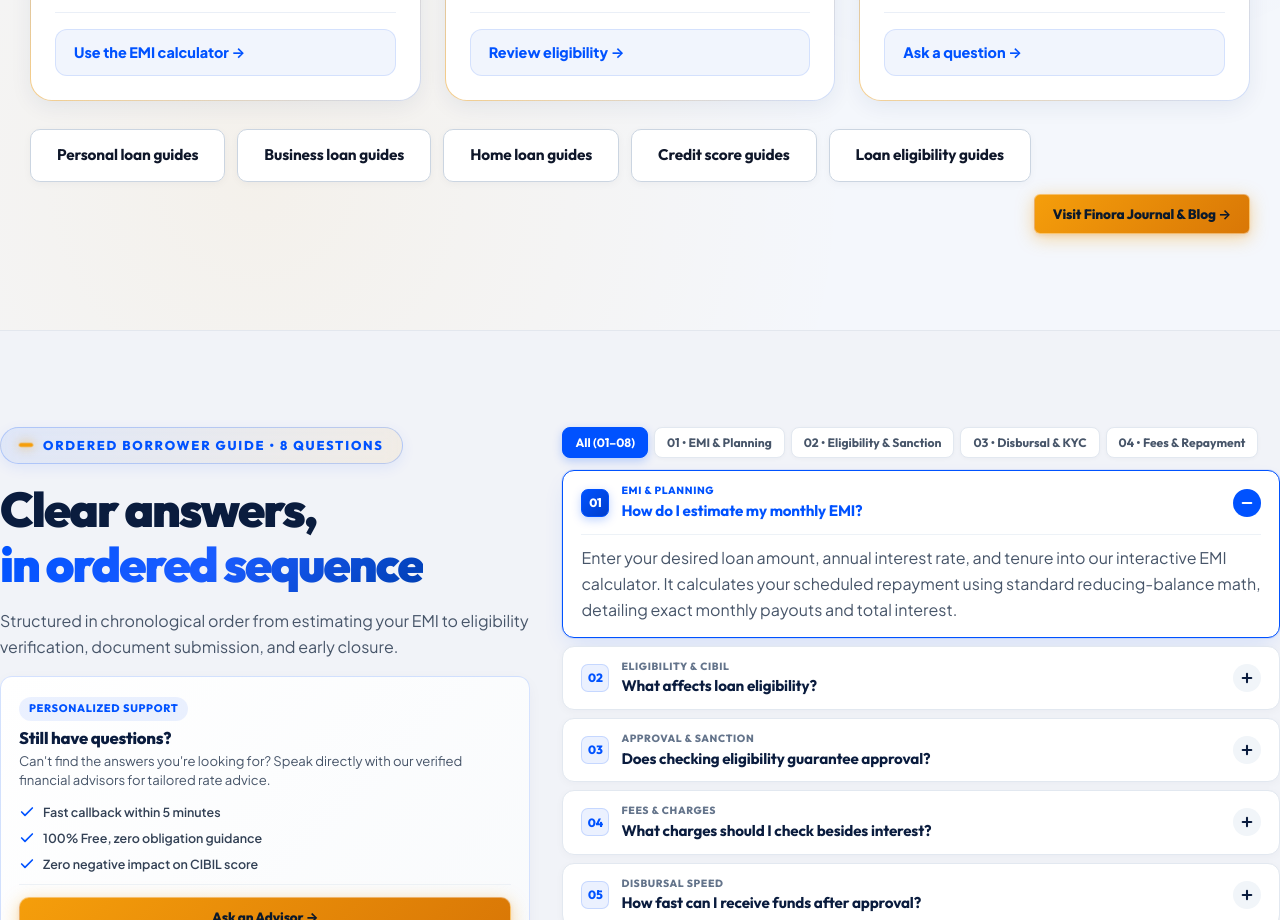
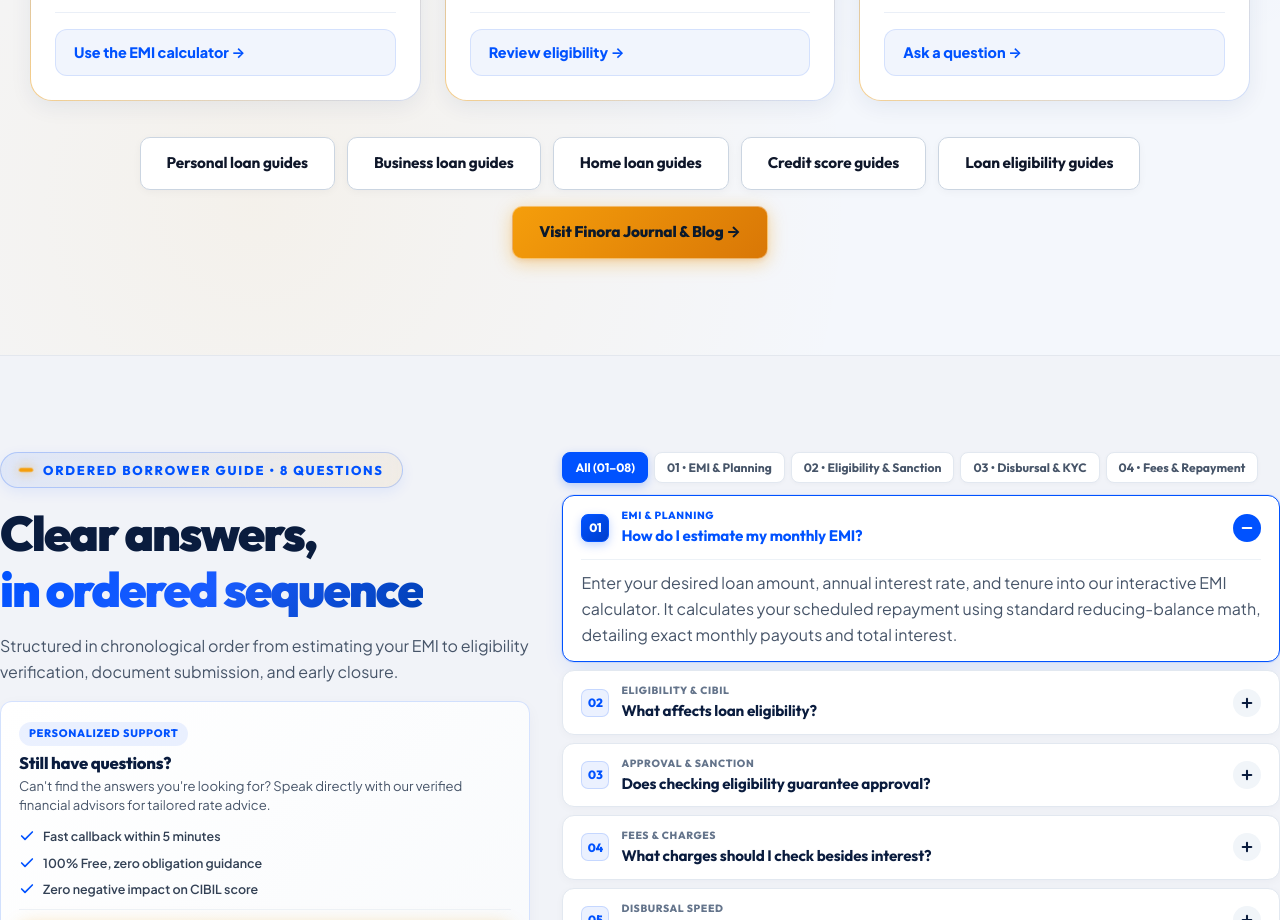
Before and after one commit to HarshitSharma-Tech/loan_phase1, a React (Vite) app: page / in a window 1280 px wide. Shown: the part 11080-12000 px from the top of the page. Built offline with nearby package versions, Linux system fonts and the light colour scheme.

Commit message:
style(guides): center finance library guide buttons and blog CTA to eliminate right whitespace

```diff
--- a/legacy_html/index.static.html
+++ b/legacy_html/index.static.html
@@ -1103,7 +1103,7 @@
           </article>
         </div>
 
-        <div style="margin-top:28px; display:flex; gap:12px; flex-wrap:wrap">
+        <div style="margin-top:36px; display:flex; gap:12px; flex-wrap:wrap; justify-content:center; align-items:center;">
           <a class="btn btn-outline" href="#guides">Personal loan guides</a>
           <a class="btn btn-outline" href="#guides">Business loan guides</a>
           <a class="btn btn-outline" href="#guides">Home loan guides</a>
--- a/src/pages/Home.jsx
+++ b/src/pages/Home.jsx
@@ -982,13 +982,15 @@ export default function Home({ onOpenApplyModal }) {
             </article>
           </div>
 
-          <div style={{ marginTop: '28px', display: 'flex', gap: '12px', flexWrap: 'wrap', alignItems: 'center' }}>
-            <a className="btn btn-outline" href="#guides">Personal loan guides</a>
-            <a className="btn btn-outline" href="#guides">Business loan guides</a>
-            <a className="btn btn-outline" href="#guides">Home loan guides</a>
-            <a className="btn btn-outline" href="#guides">Credit score guides</a>
-            <a className="btn btn-outline" href="#guides">Loan eligibility guides</a>
-            <Link className="btn btn-primary btn-small" to="/blog" style={{ textDecoration: 'none', marginLeft: 'auto' }}>
+          <div style={{ marginTop: '36px', display: 'flex', flexDirection: 'column', alignItems: 'center', gap: '16px' }}>
+            <div style={{ display: 'flex', gap: '12px', flexWrap: 'wrap', justifyContent: 'center', alignItems: 'center' }}>
+              <Link className="btn btn-outline" to="/blog">Personal loan guides</Link>
+              <Link className="btn btn-outline" to="/blog">Business loan guides</Link>
+              <Link className="btn btn-outline" to="/blog">Home loan guides</Link>
+              <Link className="btn btn-outline" to="/blog">Credit score guides</Link>
+              <Link className="btn btn-outline" to="/blog">Loan eligibility guides</Link>
+            </div>
+            <Link className="btn btn-primary" to="/blog" style={{ textDecoration: 'none' }}>
               Visit Finora Journal & Blog →
             </Link>
           </div>
```
